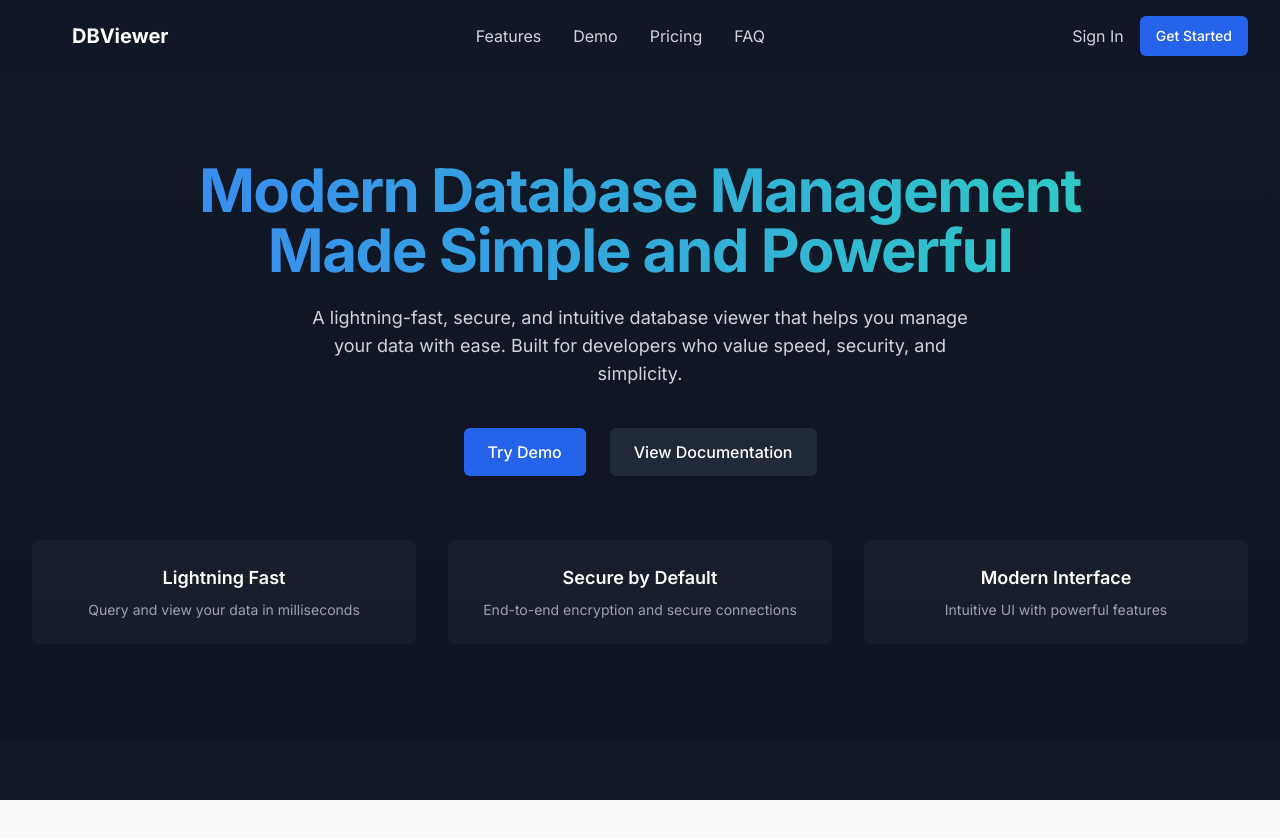
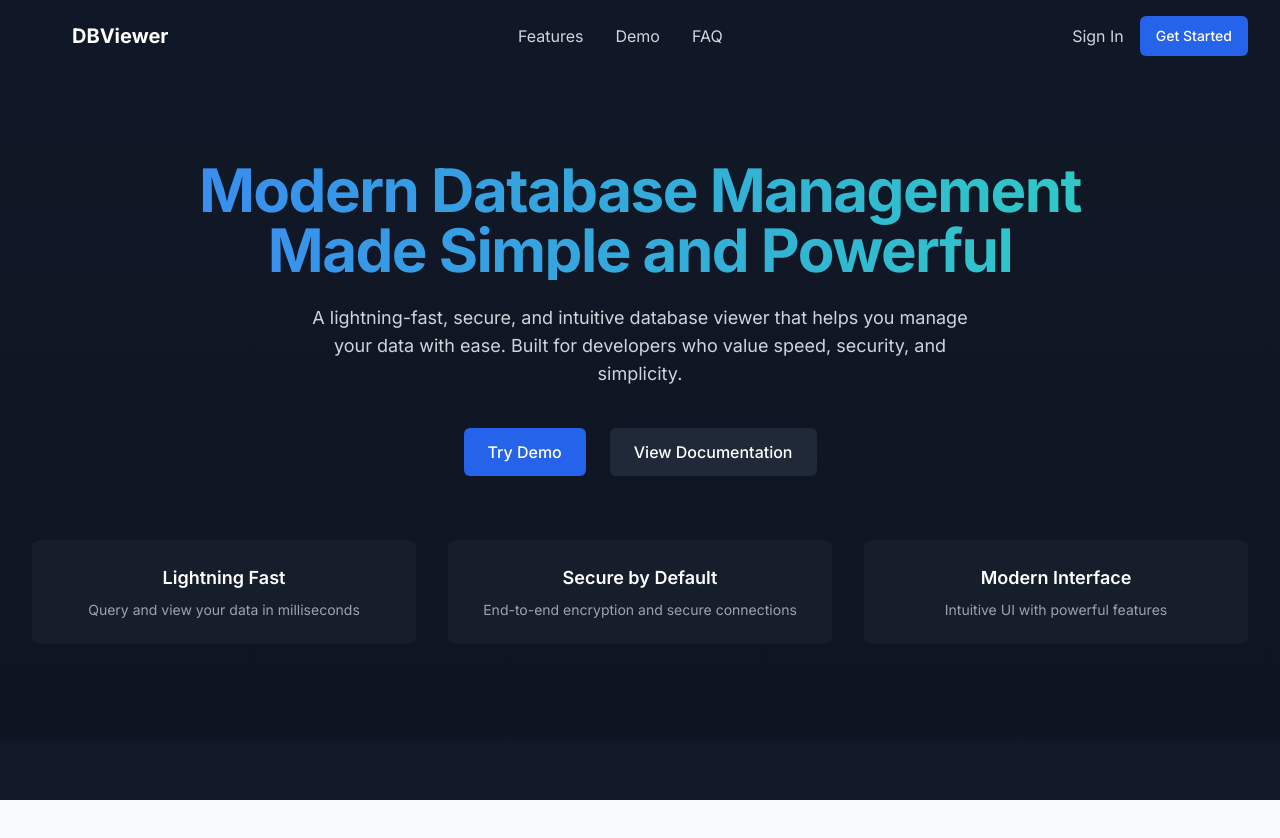
Before and after one commit to proSamik/database-viewer-in-web, a Next.js app in the folder client/: page / in a window 1280 px wide. Shown: the top 838 px of the page. Built offline with nearby package versions, Linux system fonts and the light colour scheme.

Commit message:
Remove Pricing link from Header navigation

```diff
--- a/client/src/components/landing/Header.tsx
+++ b/client/src/components/landing/Header.tsx
@@ -24,9 +24,6 @@ export function Header() {
             <Link href="#demo" className="text-gray-300 hover:text-white transition">
               Demo
             </Link>
-            <Link href="#pricing" className="text-gray-300 hover:text-white transition">
-              Pricing
-            </Link>
             <Link href="#faq" className="text-gray-300 hover:text-white transition">
               FAQ
             </Link>
```
